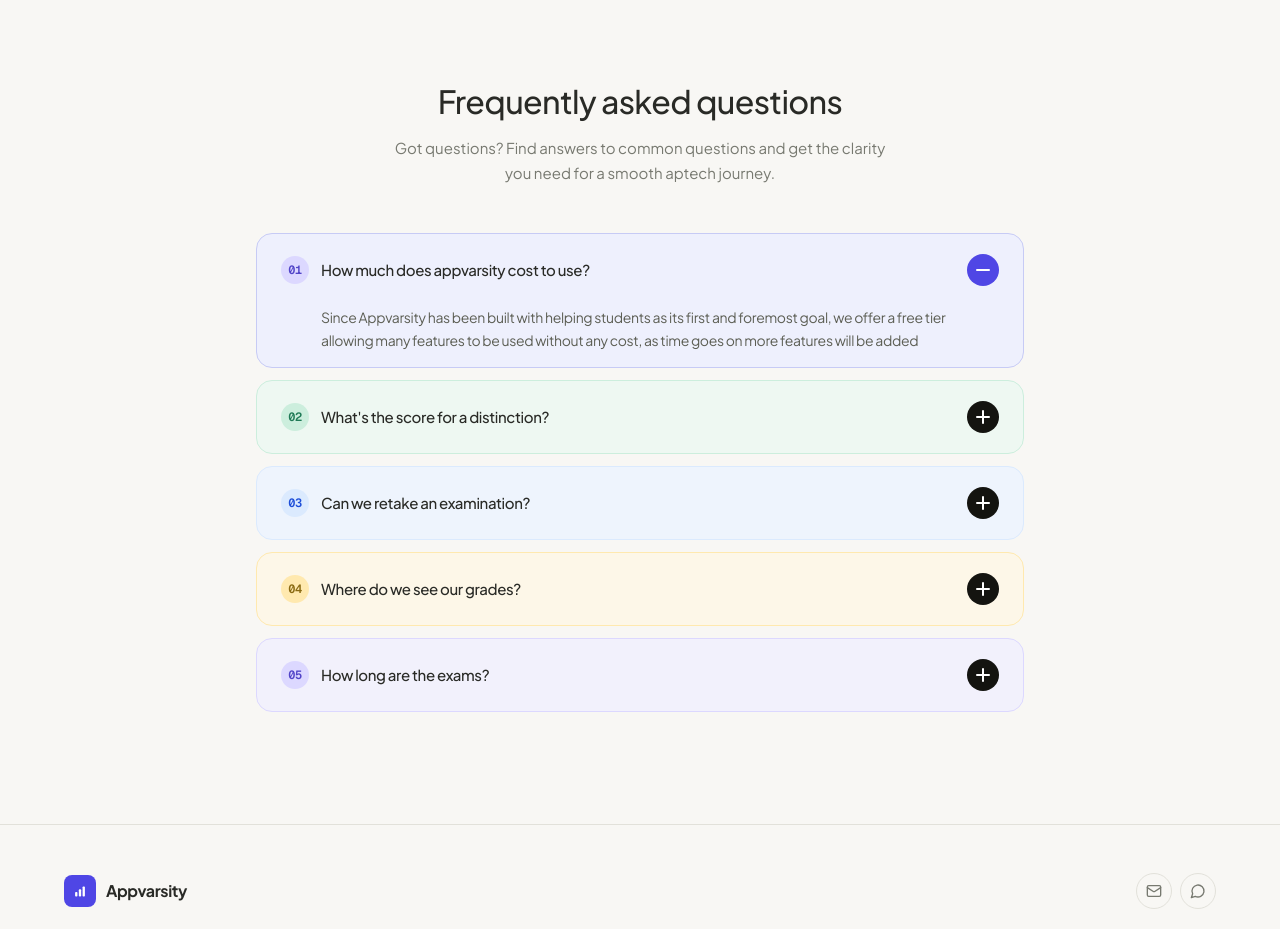
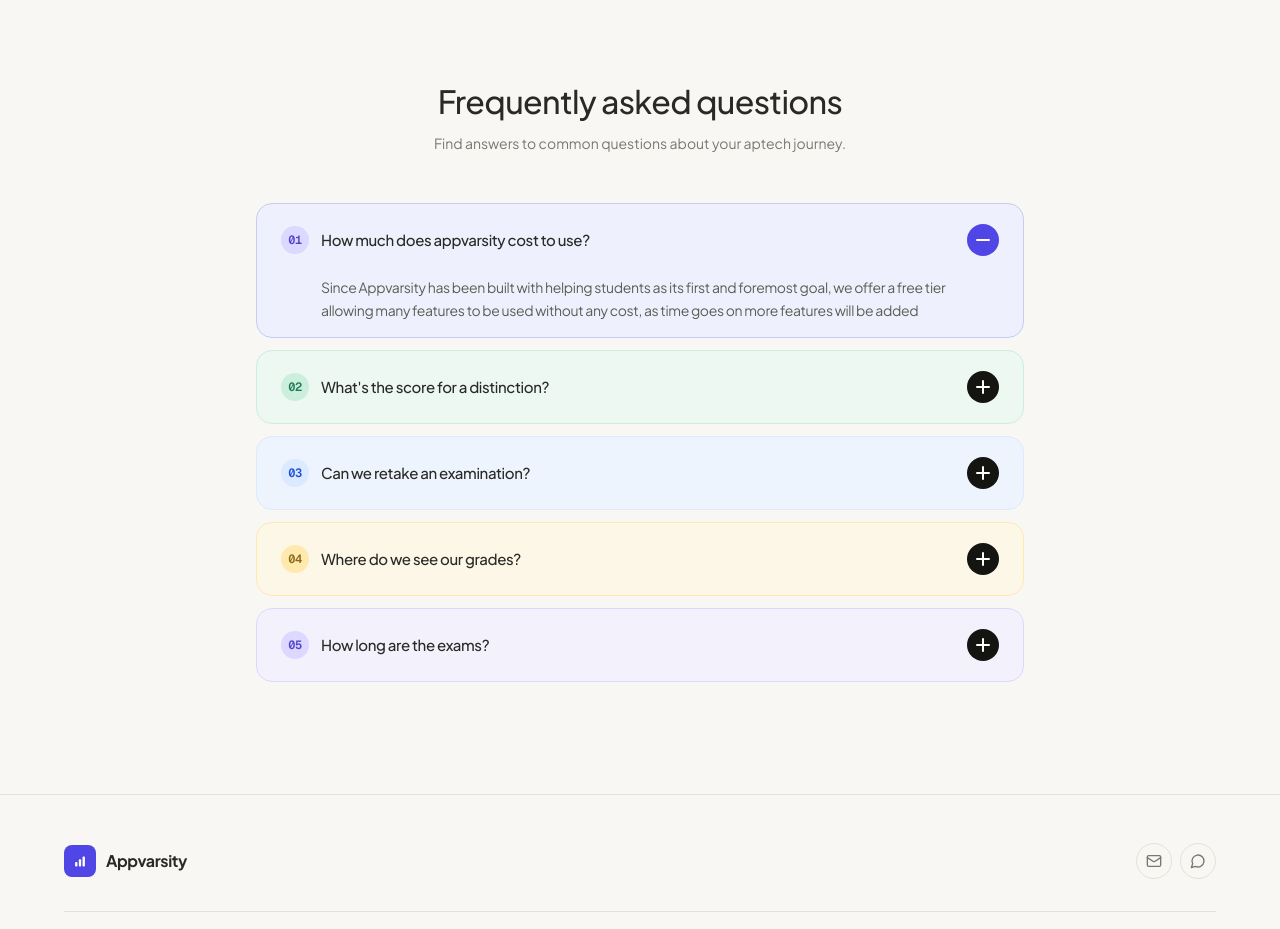
Before and after one commit to somkenemuscle/AppVarsity, a Next.js app: page / in a window 1280 px wide. Shown: the part 2860-3789 px from the top of the page. Built offline with nearby package versions, Linux system fonts and the light colour scheme; no server answers.

Commit message:
Shorten and reduce size of FAQ subheading

```diff
--- a/components/shared/Faqs.tsx
+++ b/components/shared/Faqs.tsx
@@ -18,8 +18,8 @@ export function AccordionFaqs() {
         <div id="faqs" className="py-24 md:py-28 px-6 md:px-8 bg-[#f8f7f4] border-t border-[#e2e1da]">
             <div className="mx-auto max-w-3xl text-center">
                 <h2 className="font-display font-medium text-[clamp(24px,2.8vw,32px)] leading-[1.15] tracking-[-0.02em] text-[#292a26]">Frequently asked questions</h2>
-                <p className="mt-4 text-[#777970] leading-relaxed text-[15px] max-w-lg mx-auto">
-                    Got questions? Find answers to common questions and get the clarity you need for a smooth aptech journey.
+                <p className="mt-3 text-[#777970] leading-relaxed text-sm max-w-md mx-auto">
+                    Find answers to common questions about your aptech journey.
                 </p>
             </div>
 
```
